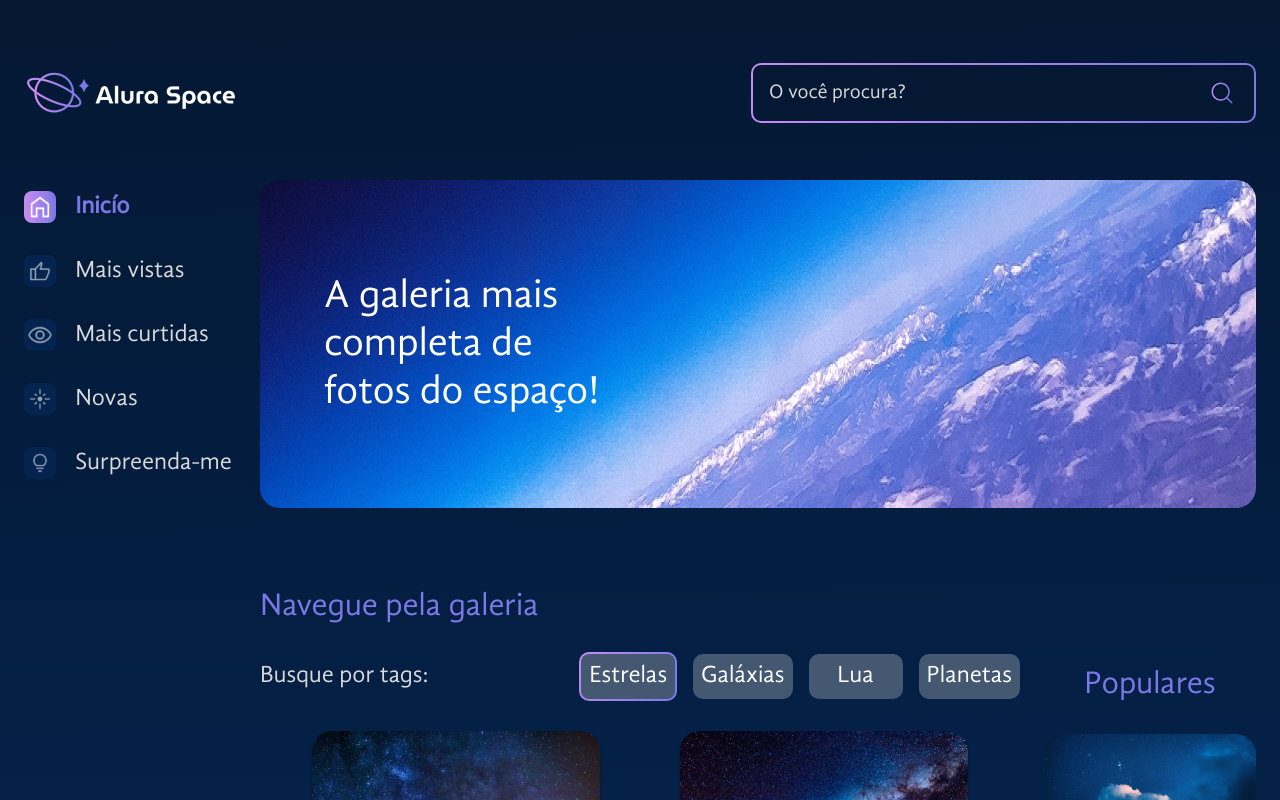
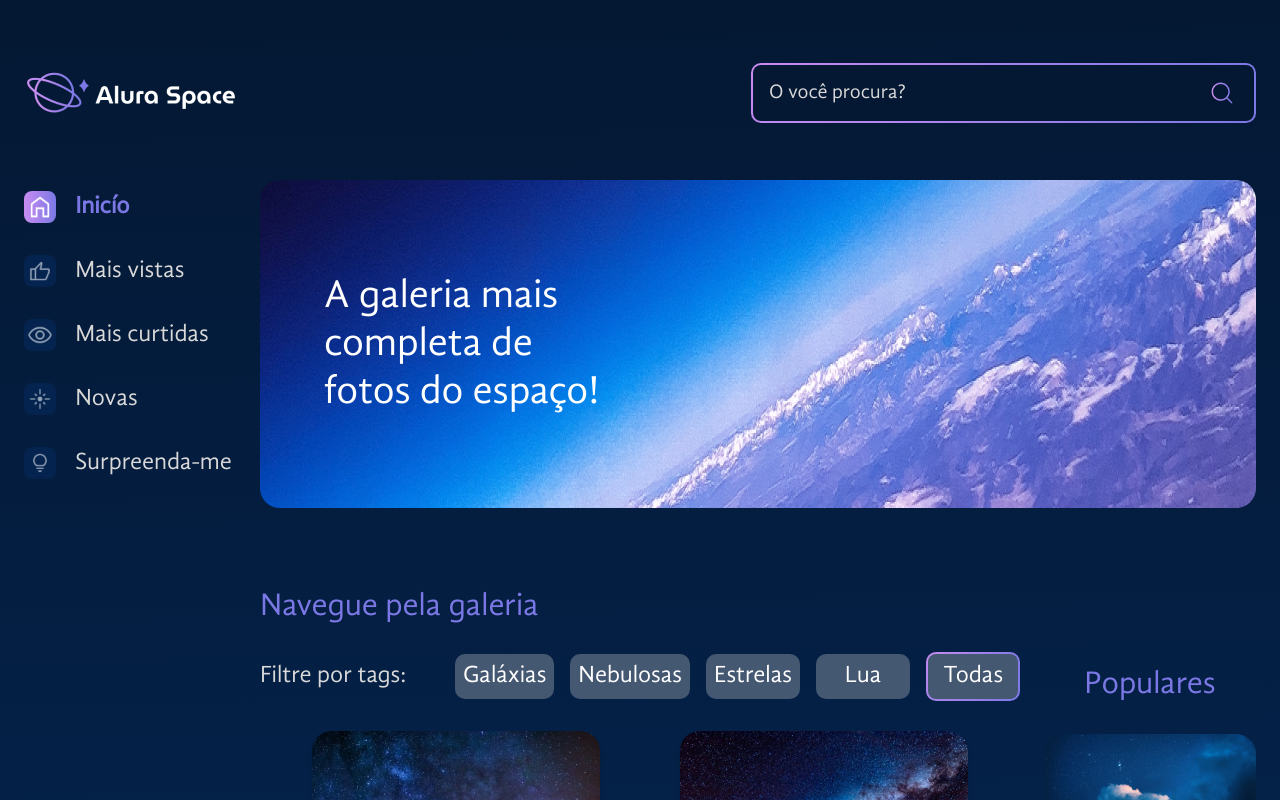
Before and after one commit to GabrielVeroneze/alura-space, a React (Create React App) app: page / in a window 1280 px wide. Shown: the top 800 px of the page. Built offline with nearby package versions, Linux system fonts and the light colour scheme.

Commit message:
:sparkles: feat: Adiciona nova funcionalidade
Adiciona nova funcionalidade de filtrar as fotos da galeria pelas tags, e adiciona estilo as tags ativas

```diff
--- a/src/componentes/Galeria/index.jsx
+++ b/src/componentes/Galeria/index.jsx
@@ -1,15 +1,31 @@
+import { useState } from "react";
 import Cards from "../Cards";
 import Tags from "../Tags";
 import fotos from './fotos.json'
 import styles from './Galeria.module.sass'
 
 export default function Galeria() {
+
+    const [itens, setItens] = useState(fotos)
+    // Remove elementos duplicados do array
+    const tags = [...new Set(fotos.map(valor => valor.tag)), 'Todas']
+
+    const filtraFotos = (tag) => {
+        setItens(
+            fotos.filter(foto => foto.tag === tag)
+        )
+    }
+
+    const todasFotos = () => {
+        setItens(fotos)
+    }
+
     return (
         <section className={styles.galeria}>
             <h2 className={styles.galeria__titulo}>Navegue pela galeria</h2>
-            <Tags />
+            <Tags tags={tags} filtraFotos={filtraFotos} todasFotos={todasFotos} />
             <ul className={styles.galeria__lista}>
-                {fotos.map(dados => (
+                {itens.map(dados => (
                     <Cards key={dados.id} {...dados} />
                 ))}
             </ul>
--- a/src/componentes/Tags/index.jsx
+++ b/src/componentes/Tags/index.jsx
@@ -1,14 +1,35 @@
+import { useState } from 'react'
 import styles from './Tags.module.sass'
 
-export default function Tags() {
+export default function Tags({ tags, filtraFotos, todasFotos }) {
+    const [tagAtiva, setTagAtiva] = useState('Todas')
+
+    const handleClick = (tag) => {
+        setTagAtiva(tag)
+        if (tag === 'Todas') {
+            todasFotos()
+        } else {
+            filtraFotos(tag)
+        }
+    }
+
     return (
         <div className={styles.tags}>
-            <p className={styles.tags__texto}>Busque por tags:</p>
+            <p className={styles.tags__texto}>Filtre por tags:</p>
             <ul className={styles.tags__lista}>
-                <li className={`${styles.tags__item} ${styles["tags__item--ativo"]}`}>Estrelas</li>
-                <li className={styles.tags__item}>Galáxias</li>
-                <li className={styles.tags__item}>Lua</li>
-                <li className={styles.tags__item}>Planetas</li>
+                {tags.map((tag, index) => (
+                    <li
+                        key={index}
+                        className={
+                            tag === tagAtiva
+                                ? styles['tags__item--ativo']
+                                : styles['tags__item']
+                        }
+                        onClick={() => handleClick(tag)}
+                    >
+                        {tag}
+                    </li>
+                ))}
             </ul>
         </div>
     )
```
